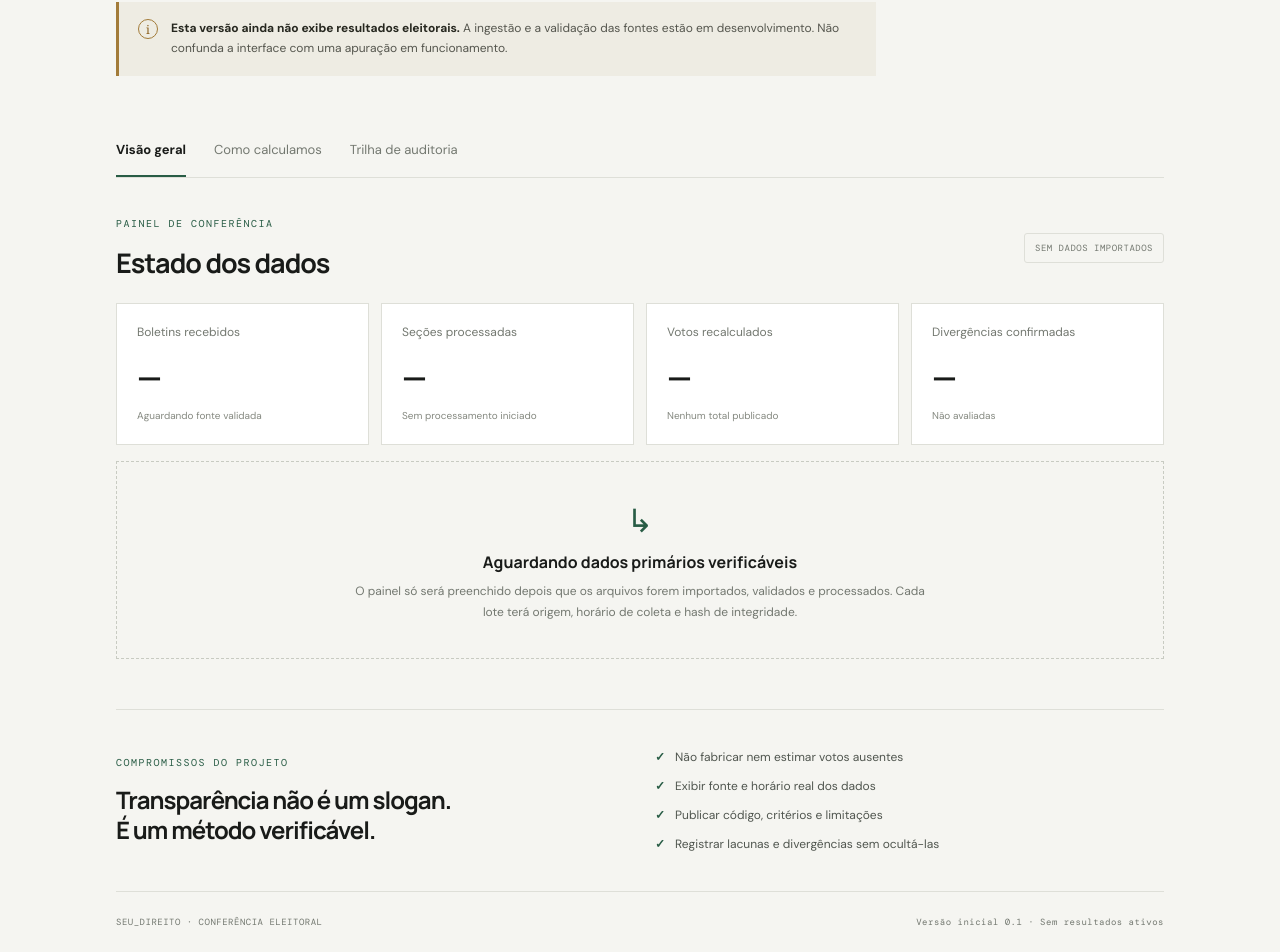
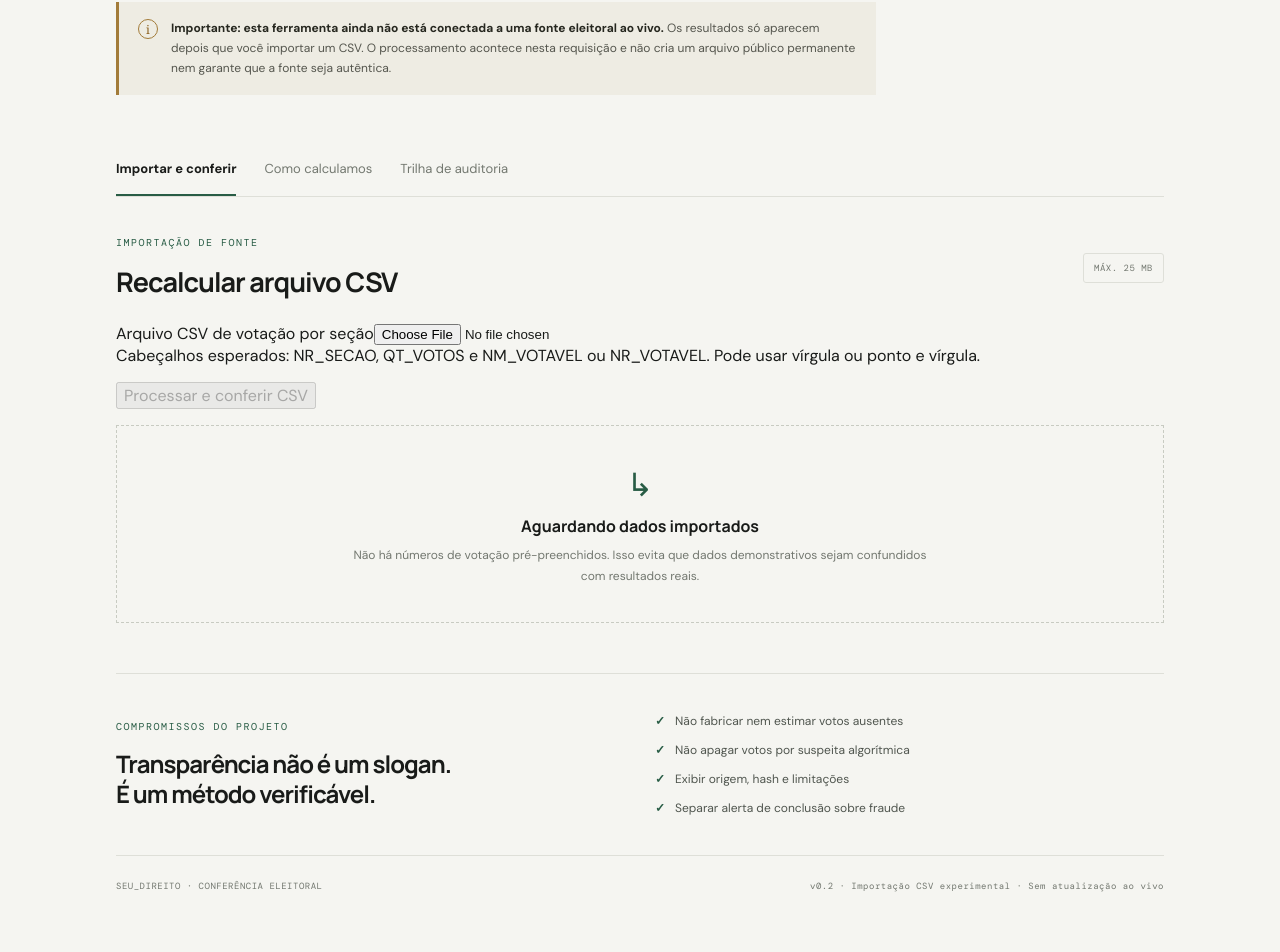
Before and after one commit to alexandrefragaa/seu_direito, a Next.js app: page / in a window 1280 px wide. Shown: the part 481-1433 px from the top of the page. After the commit the page ends 1404 px from the top, so only its background shows below. Built offline with nearby package versions, Linux system fonts and the light colour scheme.

Commit message:
Build CSV import and auditable vote tally interface

```diff
--- a/app/page.tsx
+++ b/app/page.tsx
@@ -1,11 +1,41 @@
 "use client";
 
-import { useState } from "react";
+import { useMemo, useState } from "react";
 
+type Result = {
+  sourceFile: string; sha256: string; bytes: number; rowsRead: number; sections: number;
+  candidates: { name: string; votes: number }[]; blankVotes: number; nullVotes: number; otherRows: number;
+  duplicateKeys: string[]; warnings: string[]; importedAt: string; method: string;
+};
 type Tab = "visao" | "metodo" | "auditoria";
+const fmt = (n: number) => new Intl.NumberFormat("pt-BR").format(n);
+const norm = (s: string) => s.normalize("NFD").replace(/[\u0300-\u036f]/g, "").toLowerCase();
 
 export default function Home() {
   const [tab, setTab] = useState<Tab>("visao");
+  const [file, setFile] = useState<File | null>(null);
+  const [result, setResult] = useState<Result | null>(null);
+  const [error, setError] = useState("");
+  const [loading, setLoading] = useState(false);
+  const [search, setSearch] = useState("");
+
+  const lula = useMemo(() => result?.candidates.filter(c => norm(c.name).includes("lula")).reduce((s, c) => s + c.votes, 0) ?? null, [result]);
+  const flavio = useMemo(() => result?.candidates.filter(c => norm(c.name).includes("flavio")).reduce((s, c) => s + c.votes, 0) ?? null, [result]);
+  const filtered = useMemo(() => result?.candidates.filter(c => norm(c.name).includes(norm(search))) ?? [], [result, search]);
+
+  async function importFile() {
+    if (!file) { setError("Selecione primeiro o CSV de votação por seção."); return; }
+    setLoading(true); setError(""); setResult(null);
+    try {
+      const form = new FormData(); form.append("file", file);
+      const response = await fetch("/api/audit", { method: "POST", body: form });
+      const data = await response.json();
+      if (!response.ok) throw new Error(data.error || "Falha ao processar o CSV.");
+      setResult(data as Result);
+    } catch (e) {
+      setError(e instanceof Error ? e.message : "Falha inesperada ao importar.");
+    } finally { setLoading(false); }
+  }
 
   return (
     <main className="shell">
@@ -14,87 +44,68 @@ export default function Home() {
           <span className="brand-mark">S<span>.</span></span>
           <span>seu_direito<small>OBSERVATÓRIO DE DADOS ELEITORAIS</small></span>
         </a>
-        <span className="status"><i /> PROJETO EM CONSTRUÇÃO</span>
+        <span className="status"><i /> AUDITORIA EXPERIMENTAL</span>
       </header>
 
       <section className="intro">
         <p className="eyebrow">CONFERÊNCIA PÚBLICA · MÉTODO ABERTO</p>
         <h1>Os números precisam<br /><em>poder ser conferidos.</em></h1>
-        <p className="lead">
-          Uma iniciativa para reprocessar registros eleitorais por seção, publicar como cada total foi calculado
-          e deixar visíveis as fontes, a cobertura e qualquer divergência encontrada.
-        </p>
-        <div className="notice">
-          <span className="notice-icon">i</span>
-          <p><strong>Esta versão ainda não exibe resultados eleitorais.</strong> A ingestão e a validação das fontes estão em desenvolvimento. Não confunda a interface com uma apuração em funcionamento.</p>
-        </div>
+        <p className="lead">Importe um arquivo CSV de votação por seção, recalcule os totais com código próprio e confira a origem, a cobertura e os alertas estruturais. A ferramenta não altera votos nem declara fraude automaticamente.</p>
+        <div className="notice"><span className="notice-icon">i</span><p><strong>Importante: esta ferramenta ainda não está conectada a uma fonte eleitoral ao vivo.</strong> Os resultados só aparecem depois que você importar um CSV. O processamento acontece nesta requisição e não cria um arquivo público permanente nem garante que a fonte seja autêntica.</p></div>
       </section>
 
       <nav className="tabs" aria-label="Seções do painel">
-        <button className={tab === "visao" ? "active" : ""} onClick={() => setTab("visao")}>Visão geral</button>
+        <button className={tab === "visao" ? "active" : ""} onClick={() => setTab("visao")}>Importar e conferir</button>
         <button className={tab === "metodo" ? "active" : ""} onClick={() => setTab("metodo")}>Como calculamos</button>
         <button className={tab === "auditoria" ? "active" : ""} onClick={() => setTab("auditoria")}>Trilha de auditoria</button>
       </nav>
 
-      {tab === "visao" && (
-        <section className="content">
-          <div className="section-heading">
-            <div><p className="eyebrow">PAINEL DE CONFERÊNCIA</p><h2>Estado dos dados</h2></div>
-            <span className="pill muted">SEM DADOS IMPORTADOS</span>
+      {tab === "visao" && <section className="content">
+        <div className="section-heading"><div><p className="eyebrow">IMPORTAÇÃO DE FONTE</p><h2>Recalcular arquivo CSV</h2></div><span className="pill muted">MÁX. 25 MB</span></div>
+        <div className="upload-panel">
+          <label className="file-label" htmlFor="csv-file">Arquivo CSV de votação por seção</label>
+          <input id="csv-file" type="file" accept=".csv,text/csv" onChange={e => { setFile(e.target.files?.[0] ?? null); setError(""); setResult(null); }} />
+          <p className="helper">Cabeçalhos esperados: NR_SECAO, QT_VOTOS e NM_VOTAVEL ou NR_VOTAVEL. Pode usar vírgula ou ponto e vírgula.</p>
+          <button className="primary" onClick={importFile} disabled={!file || loading}>{loading ? "Processando…" : "Processar e conferir CSV"}</button>
+          {error && <p className="error" role="alert">{error}</p>}
+        </div>
+        {!result && <div className="empty-state"><div className="empty-symbol">↳</div><h3>Aguardando dados importados</h3><p>Não há números de votação pré-preenchidos. Isso evita que dados demonstrativos sejam confundidos com resultados reais.</p></div>}
+        {result && <>
+          <div className="result-meta"><div><span>Arquivo</span><strong>{result.sourceFile}</strong></div><div><span>Linhas válidas processadas</span><strong>{fmt(result.rowsRead)}</strong></div><div><span>Seções identificadas</span><strong>{fmt(result.sections)}</strong></div><div><span>Importado em</span><strong>{new Date(result.importedAt).toLocaleString("pt-BR")}</strong></div></div>
+          <div className="stats">
+            <article className="stat"><span>Votos atribuídos a nomes com “Lula”</span><strong>{lula === null ? "—" : fmt(lula)}</strong><small>{lula === null ? "Não encontrado no arquivo" : "Soma dos rótulos correspondentes"}</small></article>
+            <article className="stat"><span>Votos atribuídos a nomes com “Flávio”</span><strong>{flavio === null ? "—" : fmt(flavio)}</strong><small>{flavio === null ? "Não encontrado no arquivo" : "Soma dos rótulos correspondentes"}</small></article>
+            <article className="stat"><span>Votos em branco</span><strong>{fmt(result.blankVotes)}</strong><small>Rótulos identificados como branco</small></article>
+            <article className="stat"><span>Votos nulos</span><strong>{fmt(result.nullVotes)}</strong><small>Rótulos identificados como nulo</small></article>
           </div>
-          <div className="stats">
-            <article className="stat"><span>Boletins recebidos</span><strong>—</strong><small>Aguardando fonte validada</small></article>
-            <article className="stat"><span>Seções processadas</span><strong>—</strong><small>Sem processamento iniciado</small></article>
-            <article className="stat"><span>Votos recalculados</span><strong>—</strong><small>Nenhum total publicado</small></article>
-            <article className="stat"><span>Divergências confirmadas</span><strong>—</strong><small>Não avaliadas</small></article>
-          </div>
-          <div className="empty-state">
-            <div className="empty-symbol">↳</div>
-            <h3>Aguardando dados primários verificáveis</h3>
-            <p>O painel só será preenchido depois que os arquivos forem importados, validados e processados. Cada lote terá origem, horário de coleta e hash de integridade.</p>
-          </div>
-        </section>
-      )}
+          <div className="section-heading results-heading"><div><p className="eyebrow">TOTALIZAÇÃO RECALCULADA</p><h2>Votos por rótulo no arquivo</h2></div><span className="pill">{result.candidates.length} RÓTULOS</span></div>
+          <input className="search-input" value={search} onChange={e => setSearch(e.target.value)} placeholder="Filtrar por nome ou código…" aria-label="Filtrar candidatos" />
+          <div className="table-wrap"><table><thead><tr><th>Nome / código conforme arquivo</th><th>Votos somados</th></tr></thead><tbody>{filtered.map((c, i) => <tr key={c.name + i}><td>{c.name}</td><td>{fmt(c.votes)}</td></tr>)}</tbody></table></div>
+          <div className="audit-hash"><span>SHA-256 do conteúdo processado</span><code>{result.sha256}</code><button className="copy" onClick={() => navigator.clipboard.writeText(result.sha256)}>Copiar hash</button></div>
+          <div className="warnings"><h3>Alertas e limitações ({result.warnings.length})</h3><ul>{result.warnings.map((w, i) => <li key={i}>{w}</li>)}</ul>{result.duplicateKeys.length > 0 && <p><strong>Chaves repetidas:</strong> {result.duplicateKeys.slice(0, 20).join(", ")}{result.duplicateKeys.length > 20 ? "…" : ""}</p>}</div>
+          <p className="footnote">A contagem é uma soma mecânica dos valores reconhecidos. Linhas inválidas são reportadas e ficam fora da soma automática; duplicatas válidas permanecem incluídas e são sinalizadas, sem exclusão silenciosa. Abstenções não podem ser inferidas de um CSV de votos por candidato. Nenhuma pontuação de IA é usada para modificar os totais.</p>
+        </>}
+      </section>}
 
-      {tab === "metodo" && (
-        <section className="content">
-          <p className="eyebrow">PROCESSO PREVISTO</p><h2>Do registro ao total publicado</h2>
-          <ol className="steps">
-            <li><b>01</b><div><strong>Preservar a fonte original</strong><p>Guardar o arquivo bruto sem alterações, registrar a origem, a data de coleta e o hash SHA-256.</p></div></li>
-            <li><b>02</b><div><strong>Validar cada registro</strong><p>Conferir formato, identificadores de seção, campos obrigatórios, duplicatas e integridade do arquivo.</p></div></li>
-            <li><b>03</b><div><strong>Recalcular com código próprio</strong><p>Somar os votos por seção e agregar município, estado e cargo. O algoritmo e os testes serão públicos.</p></div></li>
-            <li><b>04</b><div><strong>Comparar e expor diferenças</strong><p>Separar diferenças explicadas, registros pendentes e divergências ainda não resolvidas. Não inferir fraude automaticamente.</p></div></li>
-          </ol>
-          <p className="footnote">Importante: recalcular de forma independente não torna a fonte original independente. A origem de cada conjunto será declarada.</p>
-        </section>
-      )}
+      {tab === "metodo" && <section className="content">
+        <p className="eyebrow">PROCESSO IMPLEMENTADO</p><h2>Do CSV ao total calculado</h2>
+        <ol className="steps">
+          <li><b>01</b><div><strong>Receber e validar o arquivo</strong><p>O endpoint aceita CSV de até 25 MB, reconhece delimitador e cabeçalhos básicos e sinaliza linhas incompatíveis.</p></div></li>
+          <li><b>02</b><div><strong>Calcular o hash SHA-256</strong><p>O hash identifica o conteúdo processado e permite comparar cópias idênticas. Ele não prova quem publicou o arquivo nem que seu conteúdo original é verdadeiro.</p></div></li>
+          <li><b>03</b><div><strong>Somar com regra determinística</strong><p>Os votos são somados por rótulo/código e por seção identificada. O mesmo arquivo e a mesma versão do código devem produzir os mesmos totais.</p></div></li>
+          <li><b>04</b><div><strong>Expor alertas sem alterar votos</strong><p>Campos inválidos e chaves repetidas são reportados. O sistema não apaga duplicatas silenciosamente nem transforma anomalia em prova de fraude.</p></div></li>
+        </ol>
+        <p className="footnote">Esta versão não usa machine learning. Para evitar viés, o núcleo da contagem é determinístico; um modelo futuro poderá priorizar registros para revisão, nunca editar os números calculados.</p>
+      </section>}
 
-      {tab === "auditoria" && (
-        <section className="content">
-          <p className="eyebrow">RASTREABILIDADE</p><h2>Registro de auditoria</h2>
-          <div className="audit-grid">
-            <div><span>Última coleta</span><strong>—</strong><p>Nenhuma coleta executada</p></div>
-            <div><span>Hash do lote</span><strong>—</strong><p>Ainda não existe lote importado</p></div>
-            <div><span>Versão do cálculo</span><strong>v0.1 · interface</strong><p>Motor de apuração ainda não implementado</p></div>
-          </div>
-          <div className="empty-state compact"><h3>Auditoria ainda não iniciada</h3><p>Quando a ingestão estiver pronta, este espaço mostrará lotes, hashes, validações, erros e alterações de processamento.</p></div>
-        </section>
-      )}
+      {tab === "auditoria" && <section className="content">
+        <p className="eyebrow">RASTREABILIDADE</p><h2>O que a auditoria registra</h2>
+        <div className="audit-grid"><div><span>Proveniência</span><strong>Nome do arquivo + SHA-256</strong><p>Registrados no resultado da importação atual</p></div><div><span>Horário</span><strong>Data/hora da requisição</strong><p>Exibida como horário de processamento</p></div><div><span>Persistência</span><strong>Não configurada</strong><p>O servidor não guarda lotes nem histórico entre acessos</p></div></div>
+        <div className="empty-state compact"><h3>Limite importante</h3><p>Para uma trilha pública permanente ainda faltam armazenamento imutável, logs versionados, importação automática de fonte validada e comparação com dados oficiais independentes. Não afirmamos que essas etapas já existem.</p></div>
+      </section>}
 
-      <section className="principles">
-        <div><p className="eyebrow">COMPROMISSOS DO PROJETO</p><h2>Transparência não é um slogan.<br />É um método verificável.</h2></div>
-        <ul>
-          <li><span>✓</span> Não fabricar nem estimar votos ausentes</li>
-          <li><span>✓</span> Exibir fonte e horário real dos dados</li>
-          <li><span>✓</span> Publicar código, critérios e limitações</li>
-          <li><span>✓</span> Registrar lacunas e divergências sem ocultá-las</li>
-        </ul>
-      </section>
-
-      <footer>
-        <span>SEU_DIREITO · CONFERÊNCIA ELEITORAL</span>
-        <span>Versão inicial 0.1 · Sem resultados ativos</span>
-      </footer>
+      <section className="principles"><div><p className="eyebrow">COMPROMISSOS DO PROJETO</p><h2>Transparência não é um slogan.<br />É um método verificável.</h2></div><ul><li><span>✓</span> Não fabricar nem estimar votos ausentes</li><li><span>✓</span> Não apagar votos por suspeita algorítmica</li><li><span>✓</span> Exibir origem, hash e limitações</li><li><span>✓</span> Separar alerta de conclusão sobre fraude</li></ul></section>
+      <footer><span>SEU_DIREITO · CONFERÊNCIA ELEITORAL</span><span>v0.2 · Importação CSV experimental · Sem atualização ao vivo</span></footer>
     </main>
   );
 }
```
